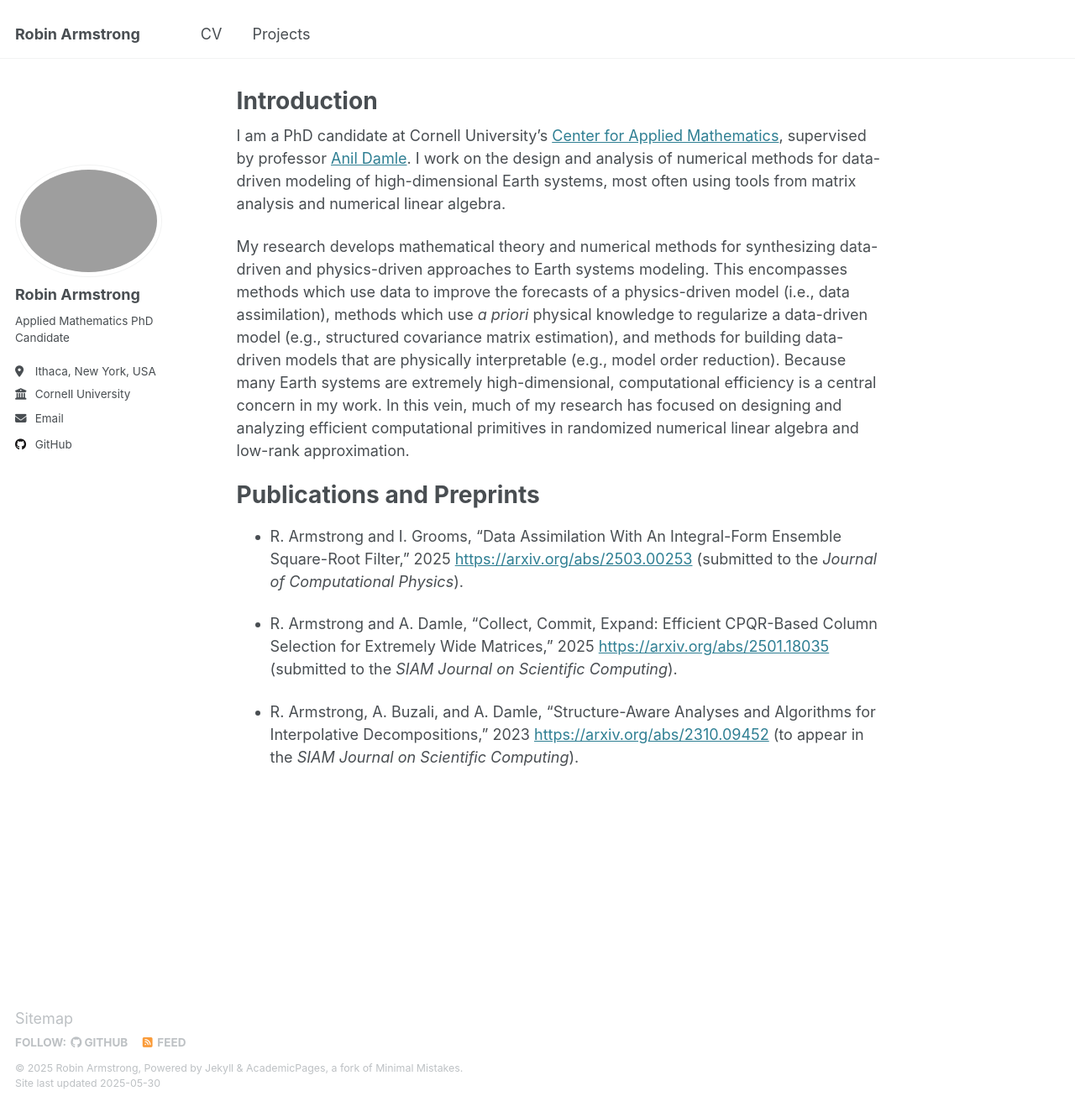
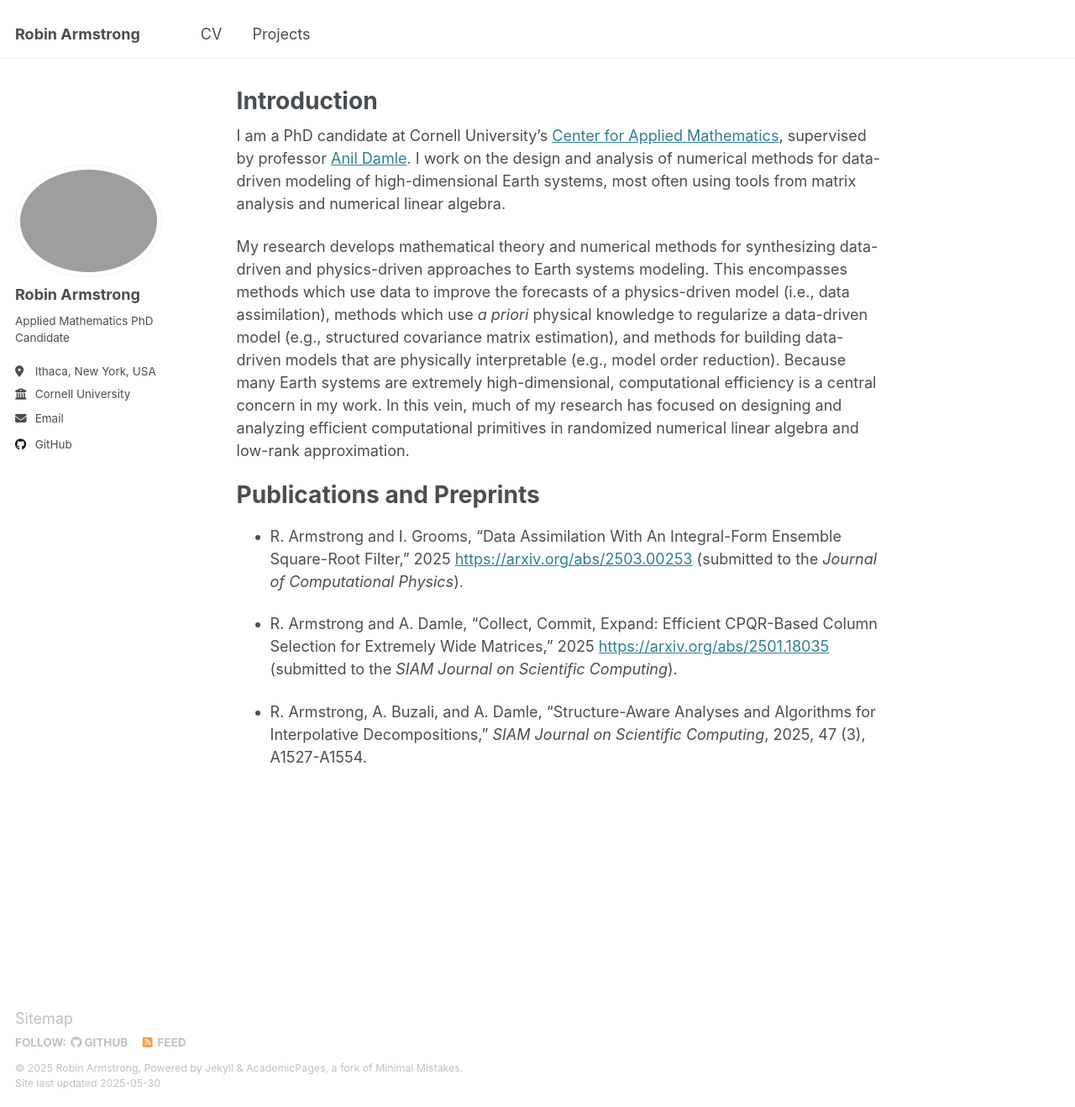
Before and after one commit to robin-armstrong/robin-armstrong.github.io, a Jekyll site: the page built from _pages/about.md, in a window 1280 px wide and 1318 px high. Shown: the whole window at 84% size. Built offline with Jekyll 4.4.1, drawn with Linux system fonts in a browser that asks for light colours.

Commit message:
Updated CV, about page, and slides.

```diff
--- a/_pages/about.md
+++ b/_pages/about.md
@@ -17,4 +17,4 @@ My research develops mathematical theory and numerical methods for synthesizing
 
 - R. Armstrong and A. Damle, "Collect, Commit, Expand: Efficient CPQR-Based Column Selection for Extremely Wide Matrices," 2025 [https://arxiv.org/abs/2501.18035](https://arxiv.org/abs/2501.18035) (submitted to the _SIAM Journal on Scientific Computing_).
 
-- R. Armstrong, A. Buzali, and A. Damle, "Structure-Aware Analyses and Algorithms for Interpolative Decompositions," 2023 [https://arxiv.org/abs/2310.09452](https://arxiv.org/abs/2310.09452) (to appear in the _SIAM Journal on Scientific Computing_).
+- R. Armstrong, A. Buzali, and A. Damle, "Structure-Aware Analyses and Algorithms for Interpolative Decompositions," _SIAM Journal on Scientific Computing_, 2025, 47 (3), A1527-A1554.
```
Also changed, not shown: _pages/projects.md (+1 -1 lines), 3 other files.
